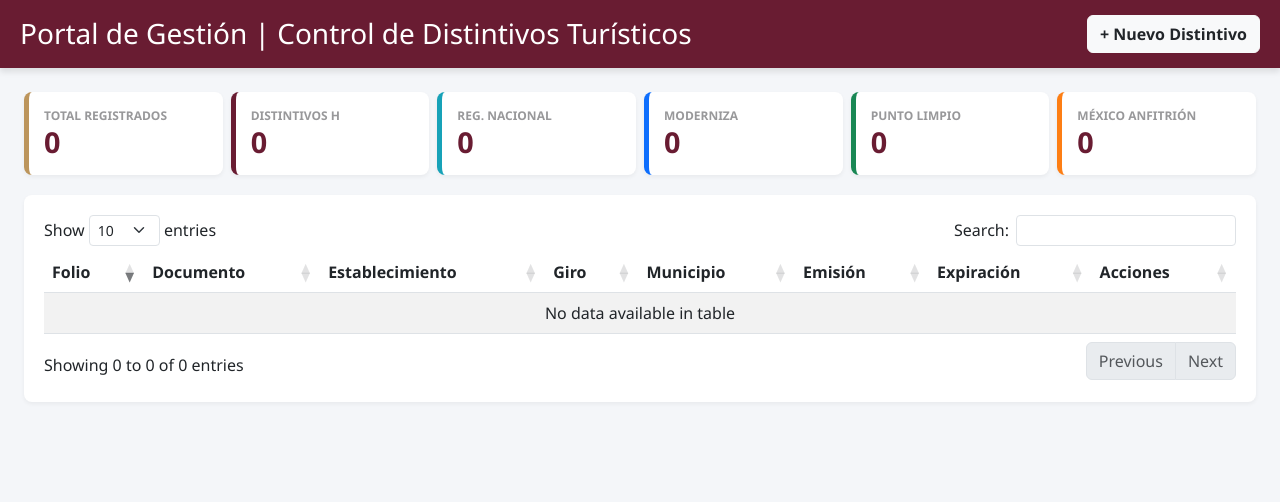
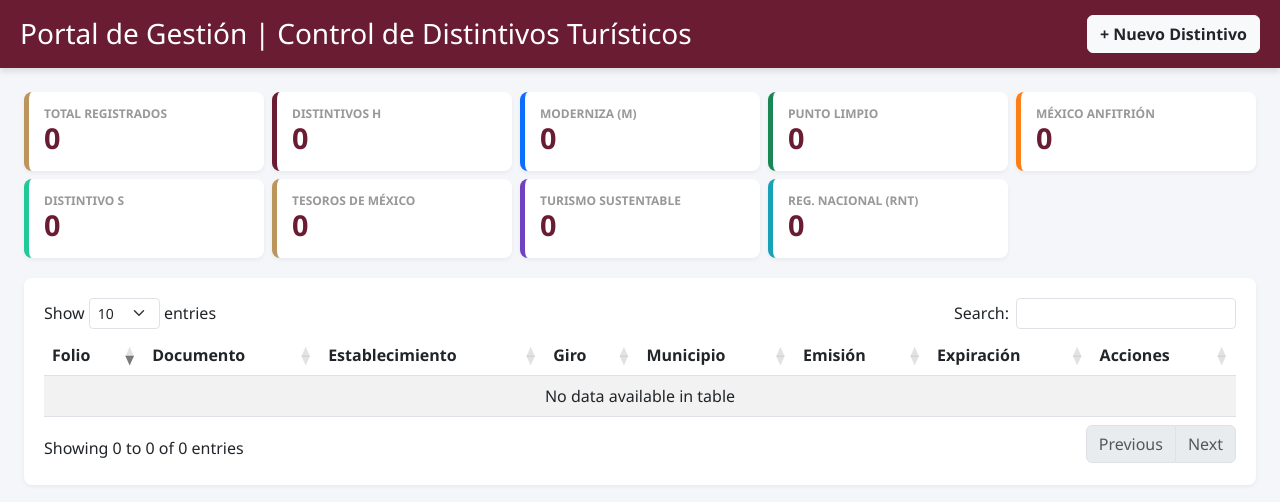
Before and after one commit to ferxchooo/sistema-distintivos, a Flask app: page / in a window 1280 px wide. Shown: the top 502 px of the page. Run offline with Flask 3, Linux system fonts and the light colour scheme; data that the repository does not hold is empty; some libraries are stand-ins or nearby versions.

Commit message:
Enhance index.html with new styles and functionality
Added new styles and improved layout for KPI cards and tables. Enhanced JavaScript functions for better data handling and modal interactions.

```diff
--- a/templates/index.html
+++ b/templates/index.html
@@ -7,18 +7,22 @@
     <link href="https://cdn.jsdelivr.net/npm/bootstrap@5.3.0/dist/css/bootstrap.min.css" rel="stylesheet">
     <link rel="stylesheet" href="https://cdn.datatables.net/1.13.6/css/dataTables.bootstrap5.min.css">
     <style>
-        :root { --guinda: #691C32; --dorado: #BC955C; --gris: #98989A; --verde: #198754; --naranja: #fd7e14; --azul: #0d6efd; }
+        :root {
+            --guinda: #691C32; --dorado: #BC955C; --gris: #98989A;
+            --verde: #198754; --naranja: #fd7e14; --azul: #0d6efd;
+            --turquesa: #20c997; --morado: #6f42c1; --rojo: #dc3545;
+        }
         body { background-color: #f4f6f9; font-family: 'Segoe UI', Tahoma, Geneva, Verdana, sans-serif; }
         .navbar-custom { background-color: var(--guinda); color: white; padding: 15px 20px; box-shadow: 0 4px 6px rgba(0,0,0,0.1); }
 
         .kpi-card {
-            background: white; border-radius: 8px; padding: 15px;
+            background: white; border-radius: 8px; padding: 15px; height: 100%;
             box-shadow: 0 2px 4px rgba(0,0,0,0.05); border-left: 5px solid var(--dorado);
             cursor: pointer; transition: transform 0.2s, box-shadow 0.2s;
         }
         .kpi-card:hover { transform: translateY(-3px); box-shadow: 0 6px 12px rgba(0,0,0,0.15); }
         .kpi-card h3 { margin: 0; font-size: 1.8rem; color: var(--guinda); font-weight: 700; }
-        .kpi-card p { margin: 0; color: var(--gris); font-size: 0.75rem; text-transform: uppercase; font-weight: 600; }
+        .kpi-card p { margin: 0; color: var(--gris); font-size: 0.75rem; text-transform: uppercase; font-weight: 600; line-height: 1.2;}
 
         .table-container { background: white; border-radius: 8px; padding: 20px; margin-top: 20px; box-shadow: 0 2px 4px rgba(0,0,0,0.05); }
         thead { background-color: var(--guinda) !important; color: white !important; }
@@ -36,13 +40,17 @@
 </div>
 
 <div class="container-fluid mt-4 px-4">
-    <div class="row g-2 mb-3">
+    <!-- El grid row-cols-* permite que las tarjetas se acomoden automáticamente -->
+    <div class="row g-2 mb-3 row-cols-2 row-cols-md-3 row-cols-lg-5">
         <div class="col"><div class="kpi-card filter-btn" data-filter=""><p>Total Registrados</p><h3 id="kpi-total">0</h3></div></div>
         <div class="col"><div class="kpi-card filter-btn" data-filter="DISTINTIVO H" style="border-left-color: var(--guinda);"><p>Distintivos H</p><h3 id="kpi-h">0</h3></div></div>
-        <div class="col"><div class="kpi-card filter-btn" data-filter="RNT" style="border-left-color: #17a2b8;"><p>Reg. Nacional</p><h3 id="kpi-rnt">0</h3></div></div>
-        <div class="col"><div class="kpi-card filter-btn" data-filter="MODERNIZA" style="border-left-color: var(--azul);"><p>Moderniza</p><h3 id="kpi-mod">0</h3></div></div>
+        <div class="col"><div class="kpi-card filter-btn" data-filter="MODERNIZA" style="border-left-color: var(--azul);"><p>Moderniza (M)</p><h3 id="kpi-mod">0</h3></div></div>
         <div class="col"><div class="kpi-card filter-btn" data-filter="PUNTO LIMPIO" style="border-left-color: var(--verde);"><p>Punto Limpio</p><h3 id="kpi-pl">0</h3></div></div>
         <div class="col"><div class="kpi-card filter-btn" data-filter="ANFITRIÓN" style="border-left-color: var(--naranja);"><p>México Anfitrión</p><h3 id="kpi-ma">0</h3></div></div>
+        <div class="col"><div class="kpi-card filter-btn" data-filter="DISTINTIVO S" style="border-left-color: var(--turquesa);"><p>Distintivo S</p><h3 id="kpi-s">0</h3></div></div>
+        <div class="col"><div class="kpi-card filter-btn" data-filter="TESOROS" style="border-left-color: var(--dorado);"><p>Tesoros de México</p><h3 id="kpi-tesoros">0</h3></div></div>
+        <div class="col"><div class="kpi-card filter-btn" data-filter="SUSTENTABLE" style="border-left-color: var(--morado);"><p>Turismo Sustentable</p><h3 id="kpi-sustentable">0</h3></div></div>
+        <div class="col"><div class="kpi-card filter-btn" data-filter="RNT" style="border-left-color: #17a2b8;"><p>Reg. Nacional (RNT)</p><h3 id="kpi-rnt">0</h3></div></div>
     </div>
 
     <div class="table-container">
@@ -74,7 +82,21 @@
       <div class="modal-body">
         <div class="row g-3">
             <div class="col-md-3"><label class="form-label">Folio</label><input type="text" id="form-folio" class="form-control" placeholder="Ej. MA-16"></div>
-            <div class="col-md-3"><label class="form-label">Documento</label><input type="text" id="form-tipo" class="form-control" placeholder="Ej. MÉXICO ANFITRIÓN"></div>
+            <div class="col-md-3">
+                <label class="form-label">Documento</label>
+                <!-- Convertido a input con lista de opciones sugeridas para evitar errores de dedo -->
+                <input type="text" id="form-tipo" class="form-control" list="tipo-opciones" placeholder="Ej. DISTINTIVO H">
+                <datalist id="tipo-opciones">
+                    <option value="DISTINTIVO H">
+                    <option value="MODERNIZA">
+                    <option value="PUNTO LIMPIO">
+                    <option value="MÉXICO ANFITRIÓN">
+                    <option value="DISTINTIVO S">
+                    <option value="TESOROS DE MÉXICO">
+                    <option value="TURISMO SUSTENTABLE">
+                    <option value="RNT">
+                </datalist>
+            </div>
             <div class="col-md-3"><label class="form-label">Giro</label><input type="text" id="form-giro" class="form-control"></div>
             <div class="col-md-3"><label class="form-label">Municipio</label><input type="text" id="form-municipio" class="form-control"></div>
             <div class="col-md-6"><label class="form-label">Establecimiento</label><input type="text" id="form-establecimiento" class="form-control"></div>
@@ -115,17 +137,13 @@
 
     function formatearFecha(fechaStr) {
         if (!fechaStr || fechaStr === "-" || String(fechaStr).trim() === "") return "-";
-
         if (String(fechaStr).includes("/")) return fechaStr;
-
         try {
             let fecha = new Date(fechaStr);
             if (isNaN(fecha.getTime())) return fechaStr;
-
             let dia = String(fecha.getUTCDate()).padStart(2, '0');
             let mes = String(fecha.getUTCMonth() + 1).padStart(2, '0');
             let anio = fecha.getUTCFullYear();
-
             return `${dia}/${mes}/${anio}`;
         } catch (e) {
             return fechaStr;
@@ -138,15 +156,20 @@
         }
 
         const tbody = $('#table-body').empty();
-        let distH = 0, rnt = 0, pl = 0, ma = 0, mod = 0;
+        let distH = 0, rnt = 0, pl = 0, ma = 0, mod = 0, distS = 0, tesoros = 0, sustentable = 0;
 
         distintivos.forEach((d, i) => {
             let tipo = String(d['TIPO DE DOCUMENTO'] || '').toUpperCase();
-            if(tipo.includes('H')) distH++;
+
+            // Lógica inteligente para contar exactamente lo que es sin confundir palabras
+            if(tipo.includes('DISTINTIVO H')) distH++;
             if(tipo.includes('RNT')) rnt++;
             if(tipo.includes('LIMPIO')) pl++;
             if(tipo.includes('ANFITRI')) ma++;
-            if(tipo.includes('MODERNIZA')) mod++;
+            if(tipo.includes('MODERNIZA') || tipo.includes('DISTINTIVO M')) mod++;
+            if(tipo.includes('DISTINTIVO S')) distS++;
+            if(tipo.includes('TESOROS')) tesoros++;
+            if(tipo.includes('SUSTENTABLE') || tipo.includes('PRESTADORES')) sustentable++;
 
             let emisionLimpia = formatearFecha(d['FECHA DE EMISION']);
             let expiracionLimpia = formatearFecha(d['FECHA DE EXPIRACION']);
@@ -165,12 +188,16 @@
             `);
         });
 
+        // Actualizamos todos los KPIs
         $('#kpi-total').text(distintivos.length);
         $('#kpi-h').text(distH);
         $('#kpi-rnt').text(rnt);
         $('#kpi-mod').text(mod);
         $('#kpi-pl').text(pl);
         $('#kpi-ma').text(ma);
+        $('#kpi-s').text(distS);
+        $('#kpi-tesoros').text(tesoros);
+        $('#kpi-sustentable').text(sustentable);
 
         dataTable = $('#distTable').DataTable({
             responsive: true,
@@ -189,7 +216,7 @@
     function abrirModalNuevo() {
         $('#modalTitulo').text('Agregar Nuevo Registro');
         $('#form-folio').val('').prop('readonly', false);
-        $('#form-tipo').val('MÉXICO ANFITRIÓN');
+        $('#form-tipo').val(''); // Lo dejo en blanco para que elijas de la lista
         $('#form-giro').val('');
         $('#form-municipio').val('');
         $('#form-establecimiento').val('');
```
